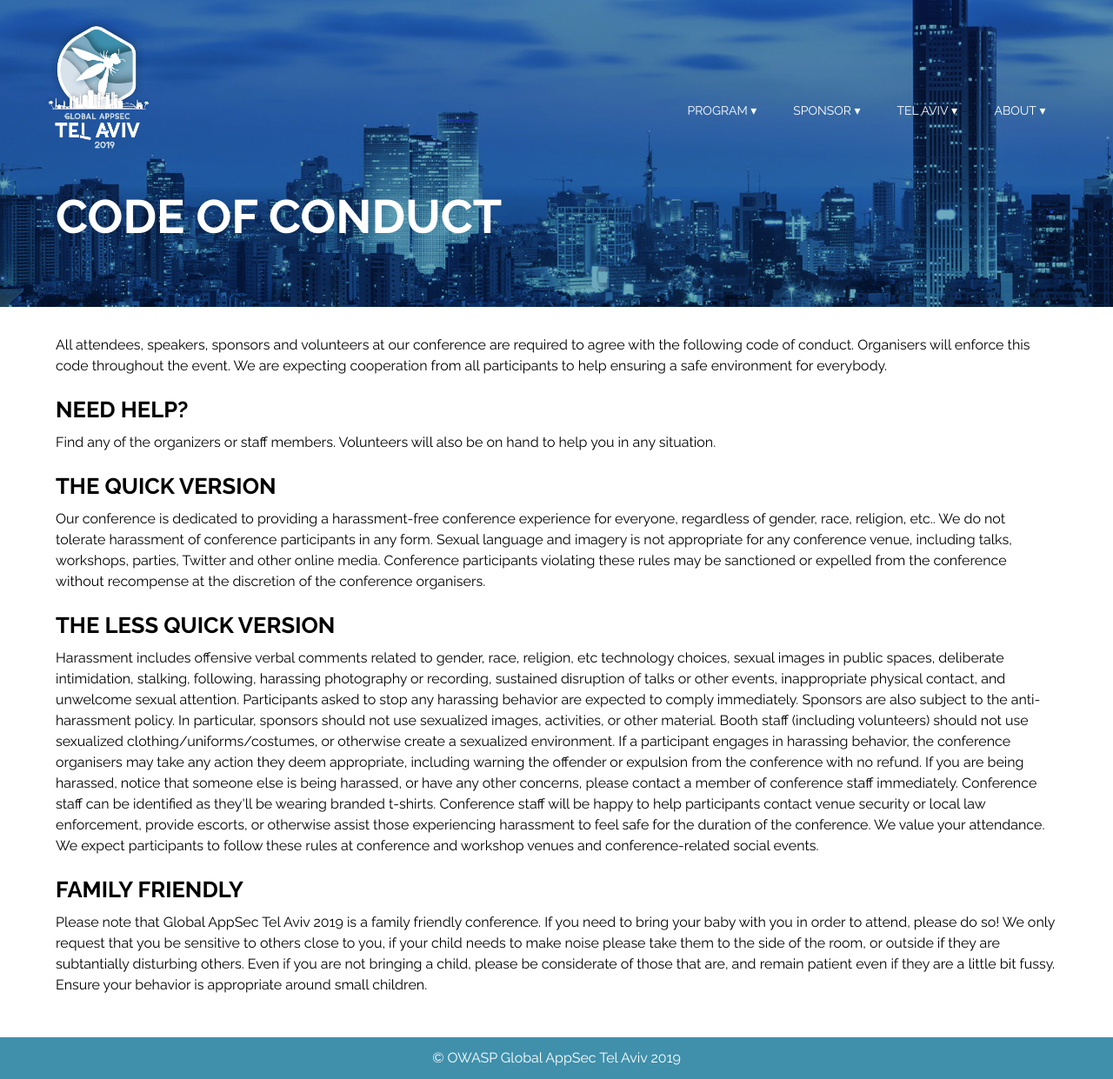
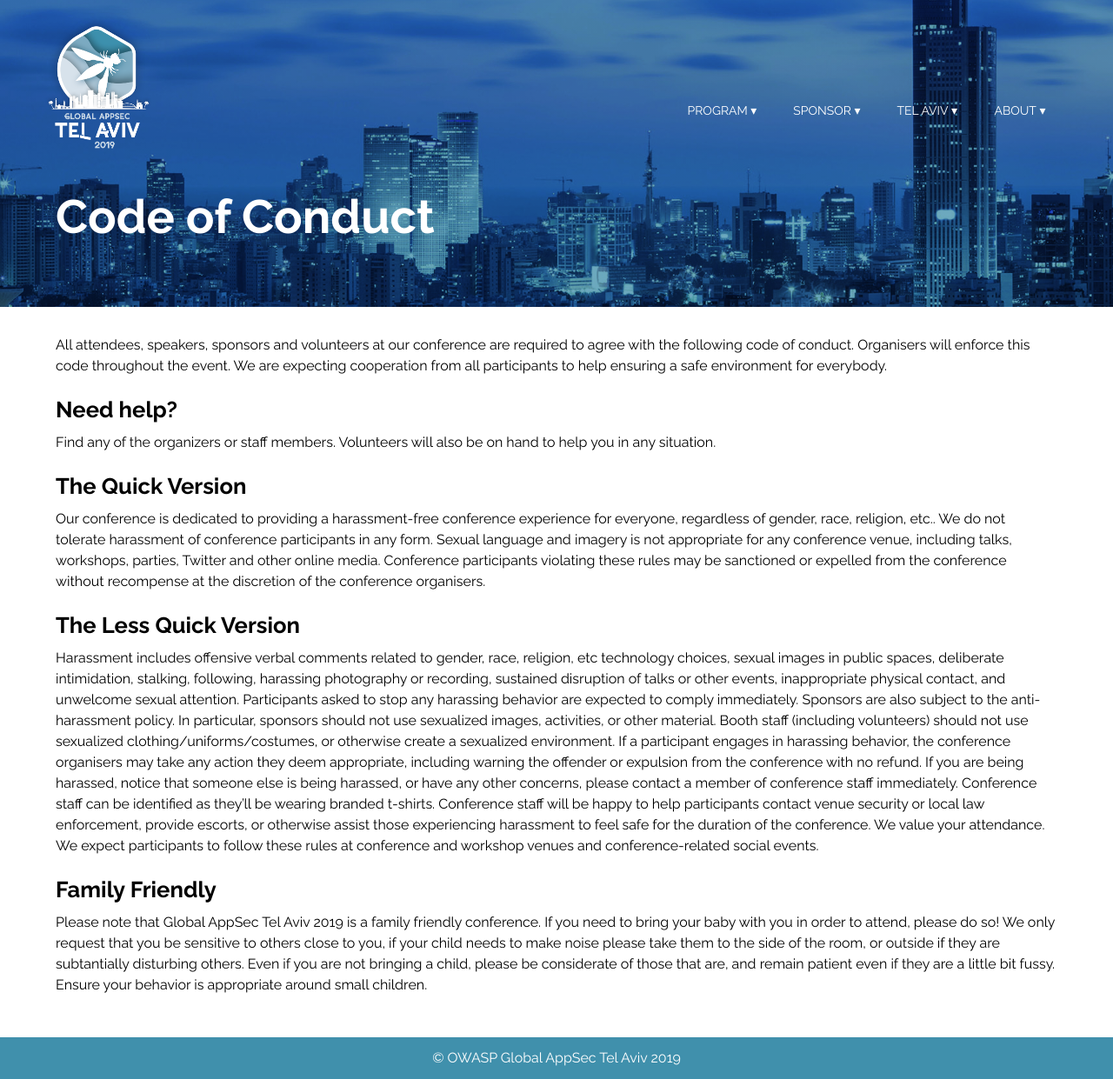
Before and after one commit to OWASP/AppSecTLV2019, a Jekyll site: the page built from about/code-of-conduct.md, in a window 1280 px wide. Shown: the whole page at 87% size. Built offline with Jekyll 4.4.1, drawn with Linux system fonts in a browser that asks for light colours; some of the changed lines change nothing that is shown.

```diff
--- a/about/code-of-conduct.md
+++ b/about/code-of-conduct.md
@@ -1,40 +1,33 @@
 ---
-title: CODE OF CONDUCT
-layout: multisection
+title: Code of Conduct
 ---
 
-<section>
+All attendees, speakers, sponsors and volunteers at our conference are required to agree with the following code of conduct. Organisers will enforce this code throughout the event. We are expecting cooperation from all participants to help ensuring a safe environment for everybody.
 
-	<p>All attendees, speakers, sponsors and volunteers at our conference are required to agree with the following code of conduct.
-	Organisers will enforce this code throughout the event. We are expecting cooperation from all participants to help ensuring a safe environment for everybody.</p>
+## Need help?
 
-	<h2>NEED HELP?</h2>
+Find any of the organizers or staff members. Volunteers will also be on hand to help you in any situation.
 
-	<p>Find any of the organizers or staff members. Volunteers will also be on hand to help you in any situation.</p>
+## The Quick Version
 
-	<h2>THE QUICK VERSION</h2>
+Our conference is dedicated to providing a harassment-free conference experience for everyone, regardless of gender, race, religion, etc.. We do not tolerate harassment of conference participants in any form. Sexual language and imagery is not appropriate for any conference venue, including talks, workshops, parties, Twitter and other online media. Conference participants violating these rules may be sanctioned or expelled from the conference without recompense at the discretion of the conference organisers.
 
-	<p>Our conference is dedicated to providing a harassment-free conference experience for everyone, regardless of gender, race, religion, etc..
-	We do not tolerate harassment of conference participants in any form. Sexual language and imagery is not appropriate for any conference venue, including talks, workshops, parties, Twitter and other online media.
-	Conference participants violating these rules may be sanctioned or expelled from the conference without recompense at the discretion of the conference organisers.</p>
+## The Less Quick Version
 
-	<h2>THE LESS QUICK VERSION</h2>
+Harassment includes offensive verbal comments related to gender, race, religion, etc technology choices, sexual images in public spaces, deliberate intimidation, stalking, following, harassing photography or recording, sustained disruption of talks or other events, inappropriate physical contact, and unwelcome sexual attention.
+Participants asked to stop any harassing behavior are expected to comply immediately.
+Sponsors are also subject to the anti-harassment policy. In particular, sponsors should not use sexualized images, activities, or other material.
+Booth staff (including volunteers) should not use sexualized clothing/uniforms/costumes, or otherwise create a sexualized environment.
+If a participant engages in harassing behavior, the conference organisers may take any action they deem appropriate, including warning the offender or expulsion from the conference with no refund.
+If you are being harassed, notice that someone else is being harassed, or have any other concerns, please contact a member of conference staff immediately.
+Conference staff can be identified as they'll be wearing branded t-shirts.
+Conference staff will be happy to help participants contact venue security or local law enforcement, provide escorts, or otherwise assist those experiencing harassment to feel safe for the duration of the conference.
+We value your attendance.
+We expect participants to follow these rules at conference and workshop venues and conference-related social events.
 
-	<p>Harassment includes offensive verbal comments related to gender, race, religion, etc technology choices, sexual images in public spaces, deliberate intimidation, stalking, following, harassing photography or recording, sustained disruption of talks or other events, inappropriate physical contact, and unwelcome sexual attention.
-	Participants asked to stop any harassing behavior are expected to comply immediately.
-	Sponsors are also subject to the anti-harassment policy. In particular, sponsors should not use sexualized images, activities, or other material.
-	Booth staff (including volunteers) should not use sexualized clothing/uniforms/costumes, or otherwise create a sexualized environment.
-	If a participant engages in harassing behavior, the conference organisers may take any action they deem appropriate, including warning the offender or expulsion from the conference with no refund.
-	If you are being harassed, notice that someone else is being harassed, or have any other concerns, please contact a member of conference staff immediately.
-	Conference staff can be identified as they'll be wearing branded t-shirts.
-	Conference staff will be happy to help participants contact venue security or local law enforcement, provide escorts, or otherwise assist those experiencing harassment to feel safe for the duration of the conference.
-	We value your attendance.
-	We expect participants to follow these rules at conference and workshop venues and conference-related social events.</p>
+## Family Friendly
 
-	<h2>FAMILY FRIENDLY</h2>
-
-	<p>Please note that Global AppSec Tel Aviv 2019 is a family friendly conference.
-	If you need to bring your baby with you in order to attend, please do so! We only request that you be sensitive to others close to you, if your child needs to make noise please take them to the side of the room, or outside if they are subtantially disturbing others.
-	Even if you are not bringing a child, please be considerate of those that are, and remain patient even if they are a little bit fussy.
-	Ensure your behavior is appropriate around small children.</p>
-</section>
+Please note that Global AppSec Tel Aviv 2019 is a family friendly conference.
+If you need to bring your baby with you in order to attend, please do so! We only request that you be sensitive to others close to you, if your child needs to make noise please take them to the side of the room, or outside if they are subtantially disturbing others.
+Even if you are not bringing a child, please be considerate of those that are, and remain patient even if they are a little bit fussy.
+Ensure your behavior is appropriate around small children.
```
